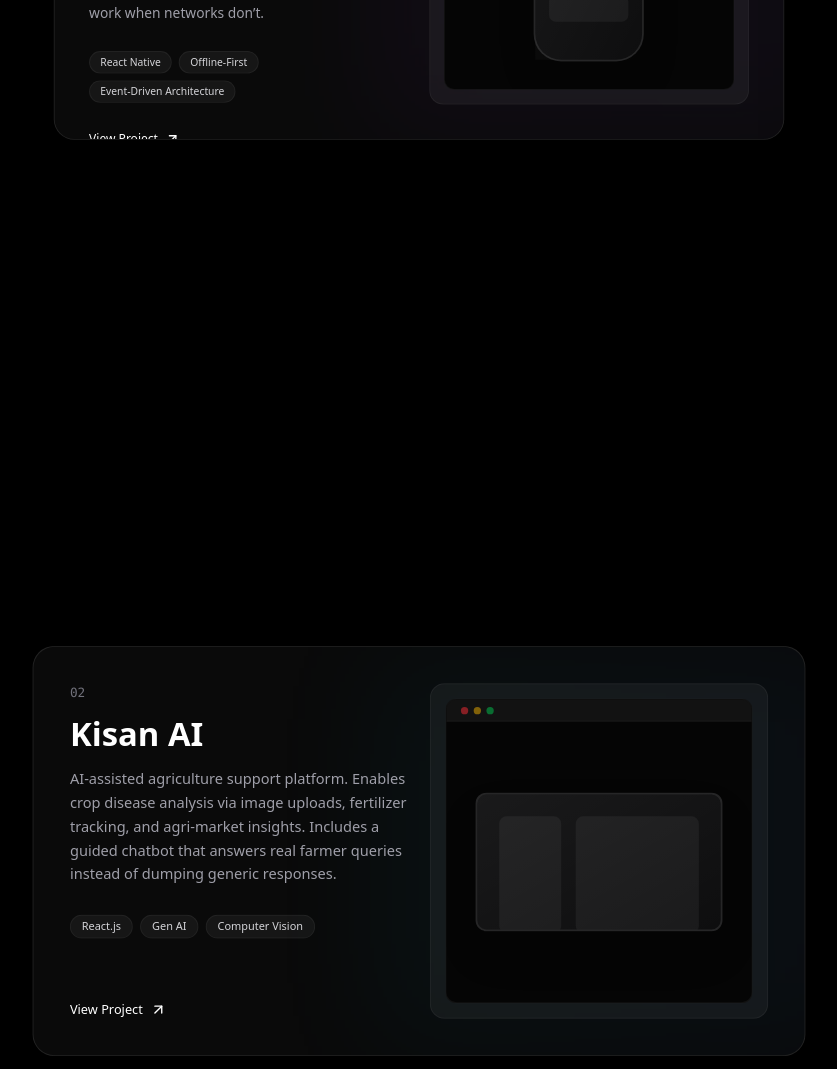
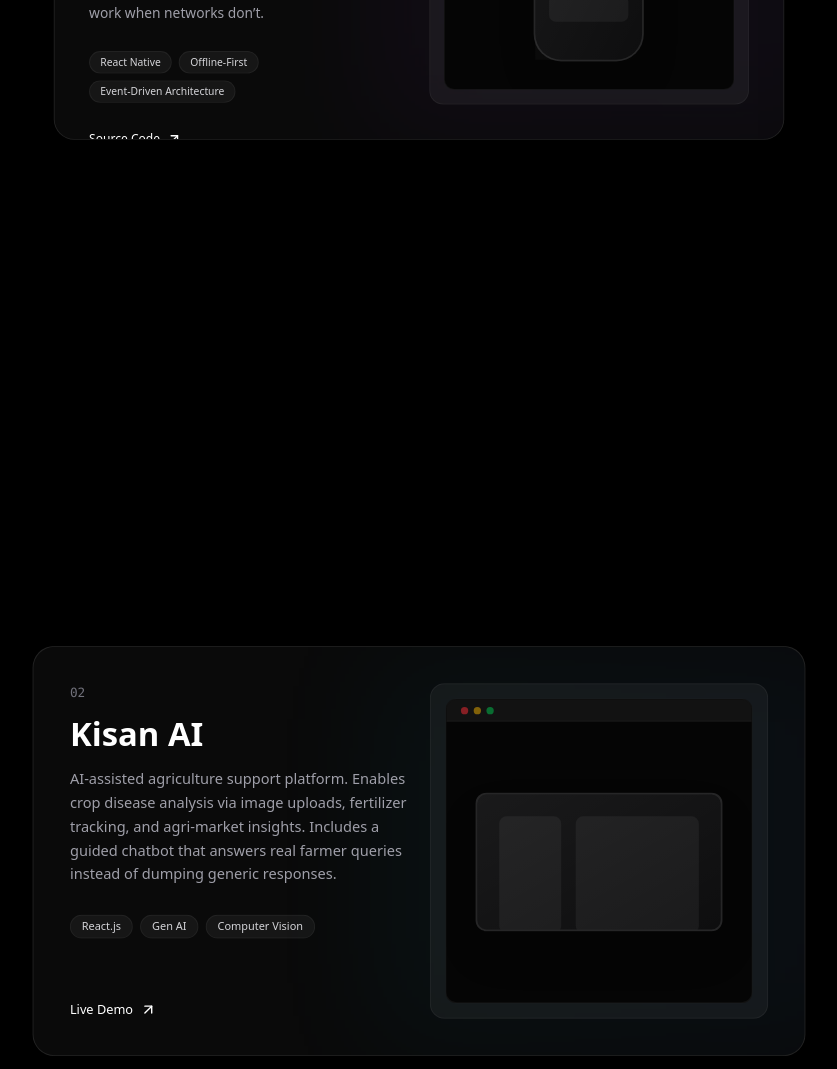
Before and after one commit to Dany1211/product-Engineer, a Next.js app: page / in a window 1280 px wide. Shown: the part 3540-4609 px from the top of the page, without its empty margins (221-1058 px from the left). Built offline with nearby package versions, Linux system fonts and the light colour scheme.

Commit message:
Project links updated

```diff
--- a/app/components/Projects.js
+++ b/app/components/Projects.js
@@ -117,10 +117,37 @@ function Card({ i, project, progress, range, targetScale }) {
                         </div>
                     </div>
 
-                    <a href={project.link || "#"} className="pointer-events-auto inline-flex items-center gap-2 text-white hover:text-blue-400 transition-colors w-fit group">
-                        <span className="text-sm font-medium">View Project</span>
-                        <ArrowUpRight size={18} className="group-hover:-translate-y-0.5 group-hover:translate-x-0.5 transition-transform" />
-                    </a>
+                    <div className="flex gap-4">
+                        {project.links?.github && (
+                            <a
+                                href={project.links.github}
+                                target="_blank"
+                                rel="noopener noreferrer"
+                                className="pointer-events-auto inline-flex items-center gap-2 text-white hover:text-blue-400 transition-colors w-fit group"
+                            >
+                                <span className="text-sm font-medium">Source Code</span>
+                                <ArrowUpRight size={18} className="group-hover:-translate-y-0.5 group-hover:translate-x-0.5 transition-transform" />
+                            </a>
+                        )}
+                        {project.links?.live && (
+                            <a
+                                href={project.links.live}
+                                target="_blank"
+                                rel="noopener noreferrer"
+                                className="pointer-events-auto inline-flex items-center gap-2 text-white hover:text-green-400 transition-colors w-fit group"
+                            >
+                                <span className="text-sm font-medium">Live Demo</span>
+                                <ArrowUpRight size={18} className="group-hover:-translate-y-0.5 group-hover:translate-x-0.5 transition-transform" />
+                            </a>
+                        )}
+                        {/* Fallback for old link structure if it exists */}
+                        {project.link && !project.links && (
+                            <a href={project.link} className="pointer-events-auto inline-flex items-center gap-2 text-white hover:text-blue-400 transition-colors w-fit group">
+                                <span className="text-sm font-medium">View Project</span>
+                                <ArrowUpRight size={18} className="group-hover:-translate-y-0.5 group-hover:translate-x-0.5 transition-transform" />
+                            </a>
+                        )}
+                    </div>
                 </div>
 
                 {/* Visual Section - Abstract Representation since no images */}
--- a/app/data/content.js
+++ b/app/data/content.js
@@ -21,28 +21,40 @@ export const projects = [
     description:
       "Offline-first grievance reporting built for unreliable connectivity. Reports are queued locally, synced in the background, and tracked through event-driven pipelines. Separate user and admin workflows with audit trails, status transitions, and notification triggers. Designed to work when networks don’t.",
     type: "Mobile",
-    tech: ["React Native", "Offline-First", "Event-Driven Architecture"]
+    tech: ["React Native", "Offline-First", "Event-Driven Architecture"],
+    links: {
+      github: "https://github.com/Dany1211/report_IT"
+    }
   },
   {
     title: "Kisan AI",
     description:
       "AI-assisted agriculture support platform. Enables crop disease analysis via image uploads, fertilizer tracking, and agri-market insights. Includes a guided chatbot that answers real farmer queries instead of dumping generic responses.",
     type: "Web",
-    tech: ["React.js", "Gen AI", "Computer Vision"]
+    tech: ["React.js", "Gen AI", "Computer Vision"],
+    links: {
+      live: "https://kisanai.vercel.app"
+    }
   },
   {
     title: "Pathfinder",
     description:
       "Career guidance platform built for students who are tired of vague advice. AI-powered chatbots simulate mentor-like interactions, backed by structured flows, smart search, and a clean, distraction-free UI.",
     type: "Web",
-    tech: ["React.js", "OpenAI API", "Framer Motion"]
+    tech: ["React.js", "OpenAI API", "Framer Motion"],
+    links: {
+      live: "https://pathfindrr.vercel.app"
+    }
   },
   {
     title: "Medicine Tracker",
     description:
       "Cross-platform medicine reminder app using time-based notifications. Secure authentication, real-time data storage, and zero tolerance for missed alerts. Built for people who forget — not for demos.",
     type: "Mobile",
-    tech: ["Expo", "Firebase", "Notifications"]
+    tech: ["Expo", "Firebase", "Notifications"],
+    links: {
+      github: "https://github.com/Dany1211/Medicine-Tracker"
+    }
   }
 ];
 
```
